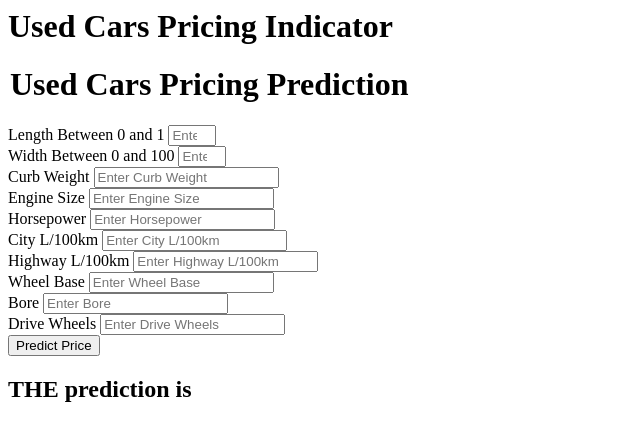
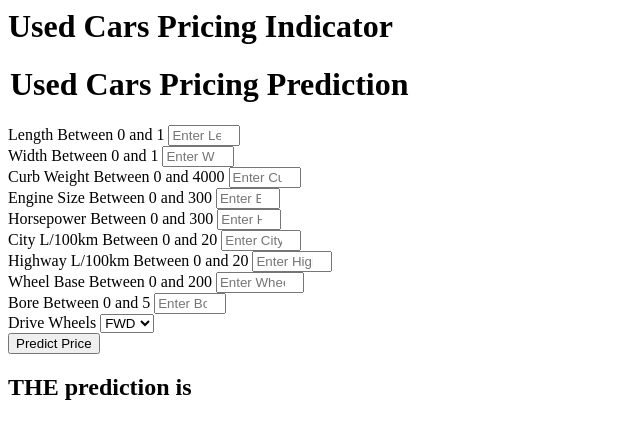
Before and after one commit to ak47ammarkhanGit/usedcarpricing, a Flask app: page /predictdata in a window 1280 px wide. Shown: the top 441 px of the page, without its empty margins (0-640 px from the left). Run offline with Flask 3, Linux system fonts and the light colour scheme.

Commit message:
Flask Application Updated

```diff
--- a/templates/home.html
+++ b/templates/home.html
@@ -10,52 +10,55 @@
         <div class="mb-3">
             <label class="form-label">Length Between 0 and 1</label>
             <input class="form-control" type="number" name="length"
-                placeholder="Enter Length" min='0' max='1' />
+                placeholder="Enter Length" step="0.01" min='0' max='1' />
         </div>
         <div class="mb-3">
-            <label class="form-label">Width Between 0 and 100</label>
+            <label class="form-label">Width Between 0 and 1</label>
             <input class="form-control" type="number" name="width"
-                placeholder="Enter Width" min='0' max='1' />
+                placeholder="Enter Width" step="0.01" min='0' max='1' />
         </div>
         <div class="mb-3">
-            <label class="form-label">Curb Weight</label>
+            <label class="form-label">Curb Weight Between 0 and 4000</label>
             <input class="form-control" type="number" name="curb_weight"
-                placeholder="Enter Curb Weight" />
+                placeholder="Enter Curb Weight" min='0' max='4000' />
         </div>
         <div class="mb-3">
-            <label class="form-label">Engine Size</label>
+            <label class="form-label">Engine Size Between 0 and 300</label>
             <input class="form-control" type="number" name="engine_size"
-                placeholder="Enter Engine Size" />
+                placeholder="Enter Engine Size" min='0' max='300' />
         </div>
         <div class="mb-3">
-            <label class="form-label">Horsepower</label>
+            <label class="form-label">Horsepower Between 0 and 300</label>
             <input class="form-control" type="number" name="horsepower"
-                placeholder="Enter Horsepower" />
+                placeholder="Enter Horsepower" min='0' max='300' />
         </div>
         <div class="mb-3">
-            <label class="form-label">City L/100km</label>
+            <label class="form-label">City L/100km Between 0 and 20</label>
             <input class="form-control" type="number" name="city_L_per_100km"
-                placeholder="Enter City L/100km" />
+                placeholder="Enter City L/100km" step="0.01" min='0' max='20' />
         </div>
         <div class="mb-3">
-            <label class="form-label">Highway L/100km</label>
+            <label class="form-label">Highway L/100km Between 0 and 20</label>
             <input class="form-control" type="number" name="highway_L_per_100km"
-                placeholder="Enter Highway L/100km" />
+                placeholder="Enter Highway L/100km" step="0.01" min='0' max='20' />
         </div>
         <div class="mb-3">
-            <label class="form-label">Wheel Base</label>
+            <label class="form-label">Wheel Base Between 0 and 200</label>
             <input class="form-control" type="number" name="wheel_base"
-                placeholder="Enter Wheel Base" />
+                placeholder="Enter Wheel Base" step="0.01" min='0' max='200' />
         </div>
         <div class="mb-3">
-            <label class="form-label">Bore</label>
+            <label class="form-label">Bore Between 0 and 5</label>
             <input class="form-control" type="number" name="bore"
-                placeholder="Enter Bore" />
+                placeholder="Enter Bore" step="0.01" min='0' max='5' />
         </div>
         <div class="mb-3">
             <label class="form-label">Drive Wheels</label>
-            <input class="form-control" type="text" name="drive_wheels"
-                placeholder="Enter Drive Wheels" />
+            <select class="form-control" name="drive_wheels" required>
+                <option value="fwd">FWD</option>
+                <option value="rwd">RWD</option>
+                <option value="4wd">4WD</option>
+            </select>
         </div>
         <div class="mb-3">
             <input class="btn btn-primary" type="submit" value="Predict Price" required />
```
